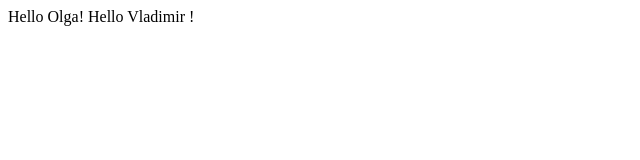
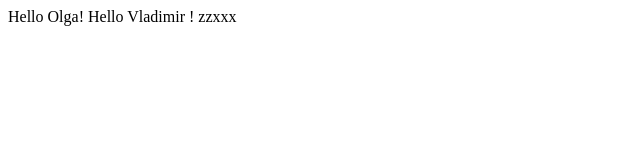
Before and after one commit to hurtlockerpro/omis_olga, a plain HTML site: page index.html in a window 1280 px wide. Shown: the full height of the page, 0-640 px from the left. Drawn offline with Linux system fonts and the light colour scheme.

Commit message:
changed file 222

```diff
--- a/index.html
+++ b/index.html
@@ -9,5 +9,7 @@
 
     Hello Olga!
     Hello Vladimir !
+
+	zzxxx
 </body>
 </html>
```
